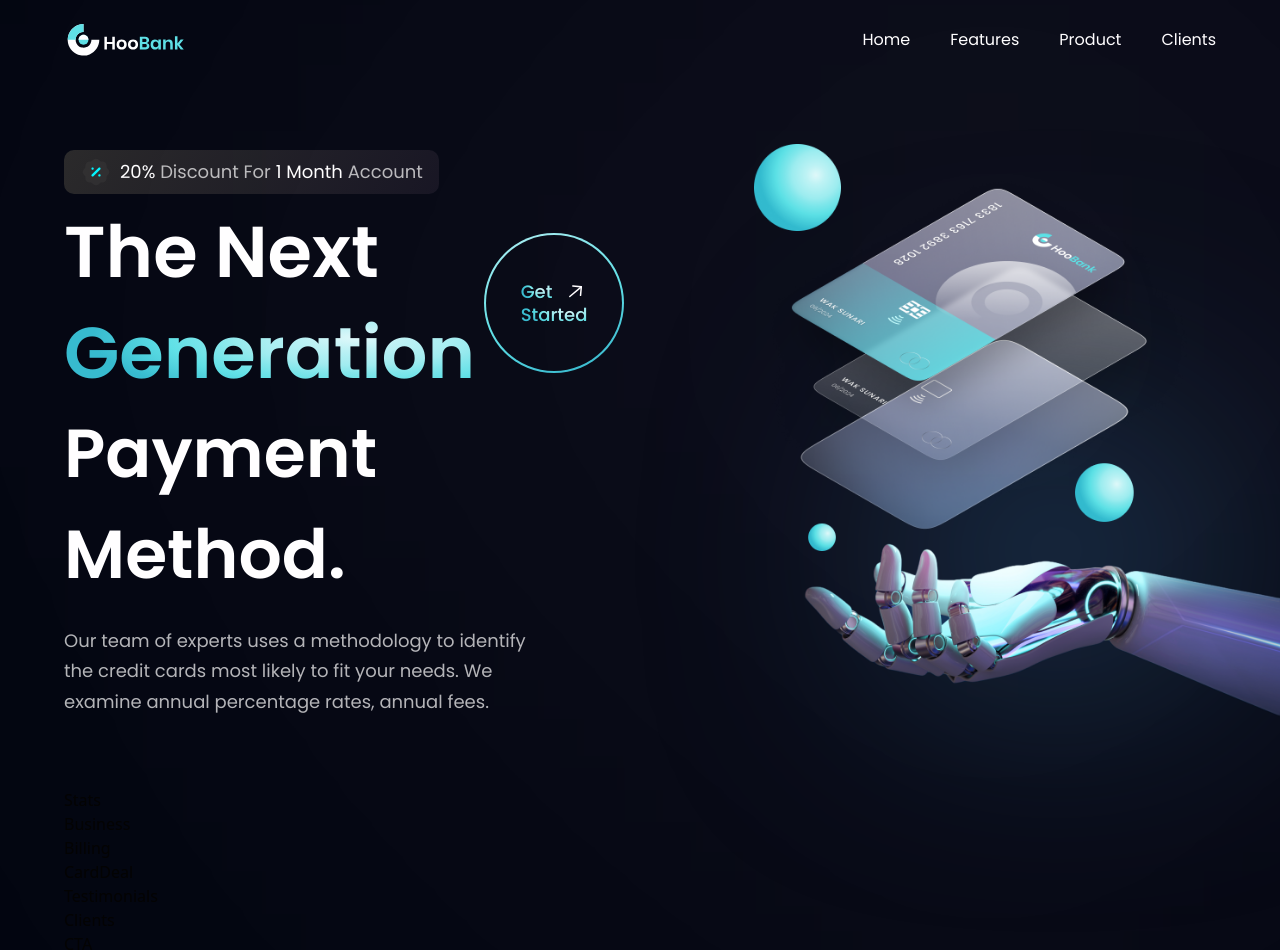
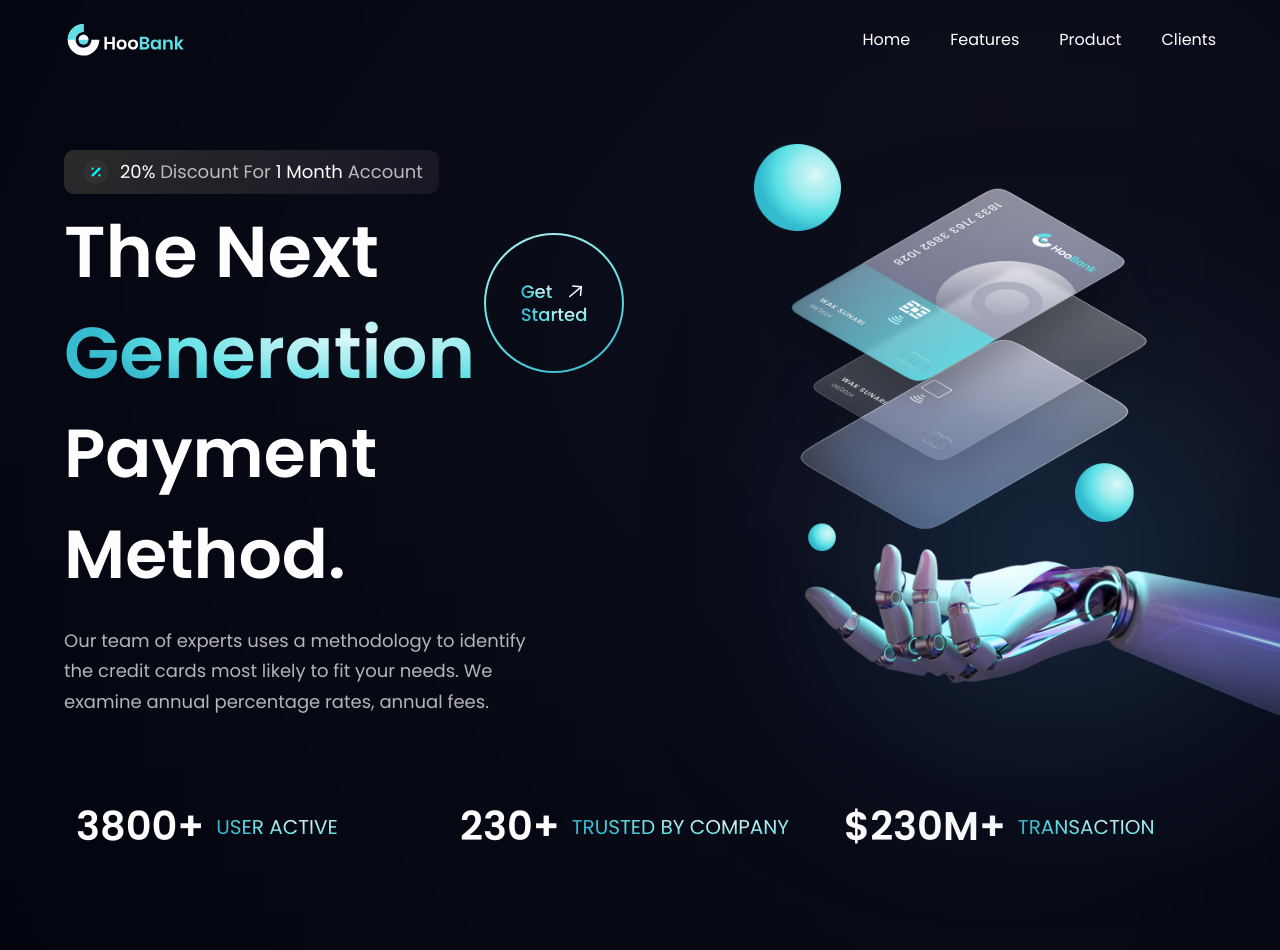
Before and after one commit to Khyes/22_bank_modern_app, a React (Vite) app in the folder bank_modern_app/: page / in a window 1280 px wide. Shown: the top 950 px of the page. Built offline with nearby package versions, Linux system fonts and the light colour scheme.

Commit message:
stats component done

```diff
--- a/bank_modern_app/src/components/Stats.jsx
+++ b/bank_modern_app/src/components/Stats.jsx
@@ -1,9 +1,17 @@
-import React from 'react'
+import React from 'react';
+import { stats } from '../constants';
+import styles from '../style';
 
-const Stats = () => {
-  return (
-    <div>Stats</div>
-  )
-}
+const Stats = () => (
+  <section className={`${styles.flexCenter} flex-row flex-wrap sm:mb-20 mb-6`}>
+    {stats.map((stat) => (
+      <div key={stat.id} className={`flex-1 flex justify-start items-center flex-row m-3`}>
+        <h4 className='font-poppins font-semibold xs:text-[40px] text-[30px] xs:leading-[53px] leading-[43px] text-white' >{stat.value}</h4>
+        <p className='font-poppins font-normal xs:text-[20px] text-[15px] xs:leading-[26px] leading-[21px] text-gradient uppercase ml-3'>{stat.title}</p>
+      </div>
+    ))}
+  </section>
+)
+
 
 export default Stats
```
